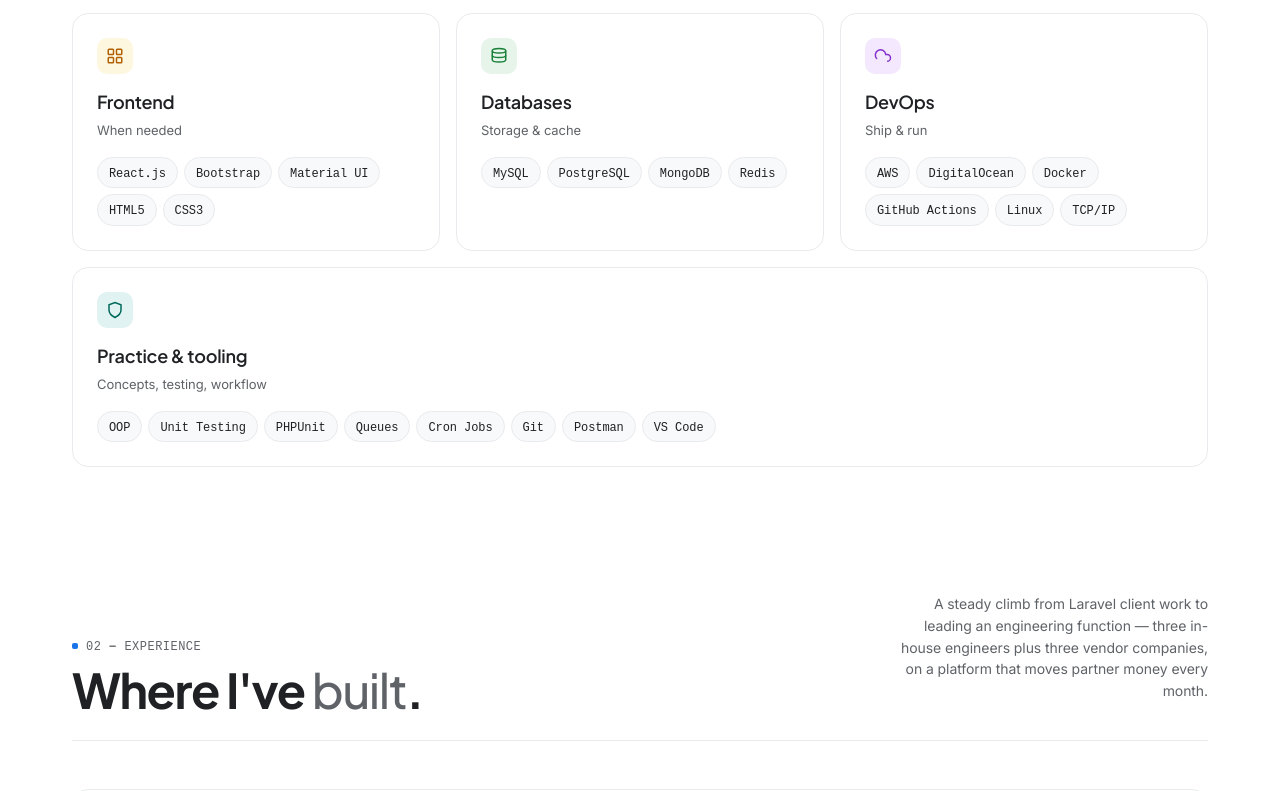
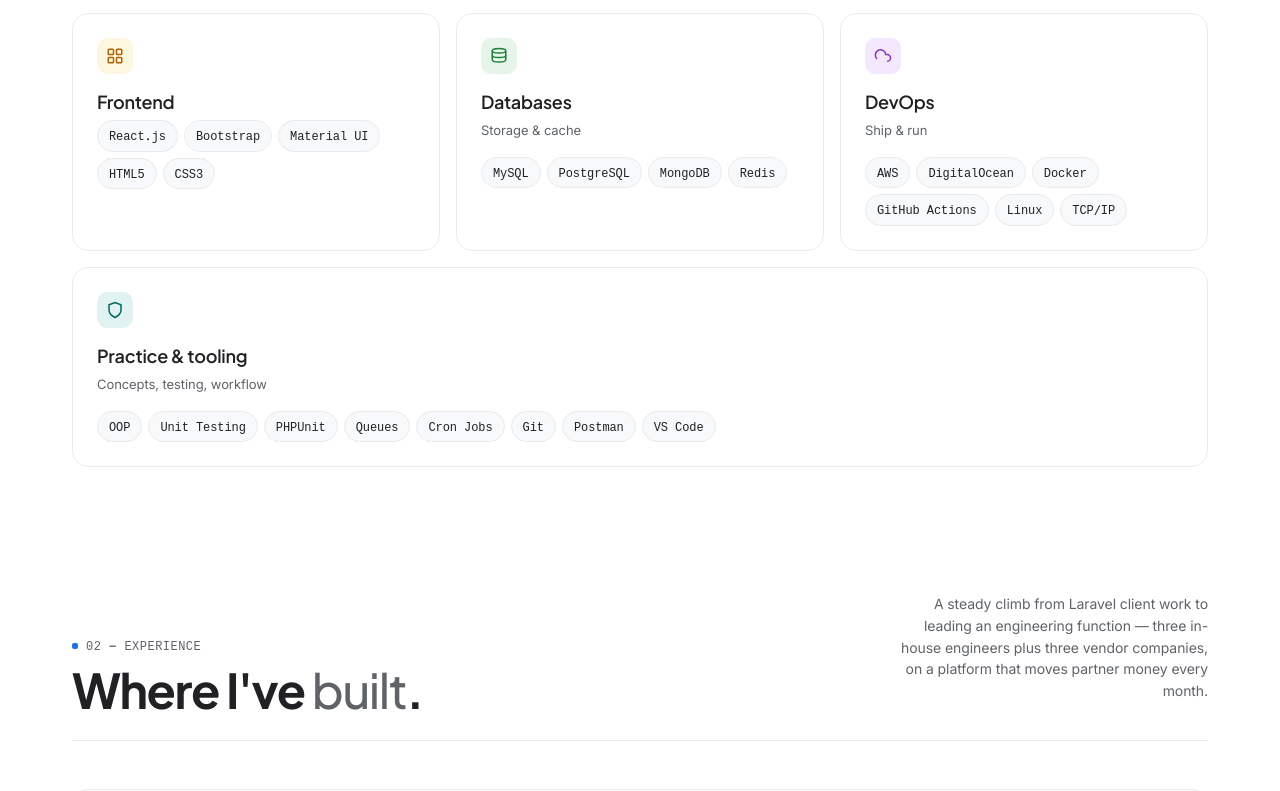
Before and after one commit to SaikatGeek/portfolio-01, a plain HTML site: page index.html in a window 1280 px wide. Shown: the part 1400-2191 px from the top of the page. Drawn offline with Linux system fonts and the light colour scheme.

Commit message:
view: change the skill section

```diff
--- a/index.html
+++ b/index.html
@@ -250,7 +250,6 @@
               </svg>
             </div>
             <h3>Frontend</h3>
-            <div class="skill-sub">When needed</div>
             <div class="chips">
               <span class="chip">React.js</span>
               <span class="chip">Bootstrap</span>
```
